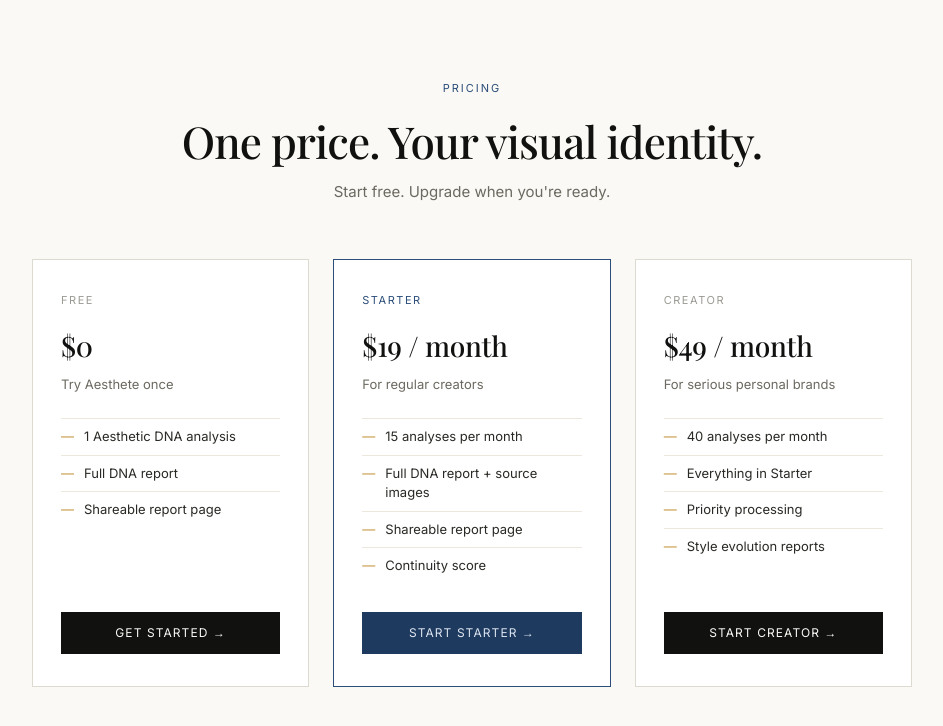
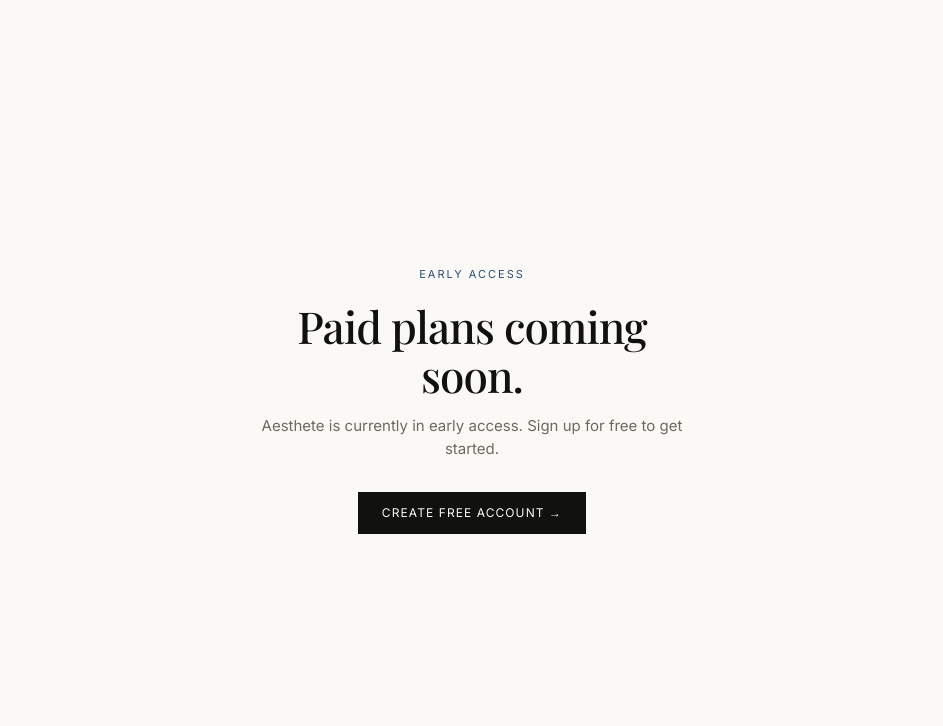
Before and after one commit to oscarwaring-lab/aesthete, a Next.js app: page /pricing in a window 1280 px wide. Shown: the top 726 px of the page, without its empty margins (168-1111 px from the left). Built offline with nearby package versions, Linux system fonts and the light colour scheme; no server answers.

Commit message:
feat: disable Stripe UI, remove pricing nav link for early access
Co-Authored-By: Claude Opus 4.8 <noreply@anthropic.com>

```diff
--- a/src/app/dashboard/page.tsx
+++ b/src/app/dashboard/page.tsx
@@ -73,9 +73,12 @@ export default async function DashboardPage({
       analyses_limit: 1,
     }
 
-  const showUpgradePrompt =
-    subscription.tier === 'free' &&
-    subscription.analyses_used >= 1
+  // Stripe payments temporarily disabled (UI only) — the upgrade prompt is
+  // suppressed while in early access. Restore the condition below to re-enable.
+  // const showUpgradePrompt =
+  //   subscription.tier === 'free' &&
+  //   subscription.analyses_used >= 1
+  const showUpgradePrompt = false
 
   const { upgraded } = await searchParams
   const available = Math.max(
--- a/src/app/pricing/page.tsx
+++ b/src/app/pricing/page.tsx
@@ -1,3 +1,83 @@
+import Link from 'next/link'
+
+/* ─── Stripe payments temporarily disabled — UI only ─────────────────────────
+   Early-access holding state. The full pricing + Stripe checkout UI is preserved
+   verbatim at the bottom of this file (commented out). To re-enable when Stripe
+   goes live: delete the holding-state PricingPage below and uncomment the
+   original implementation. Backend Stripe routes/webhooks are untouched. */
+
+const serif = 'var(--font-playfair), Georgia, serif'
+
+export default function PricingPage() {
+  return (
+    <div
+      style={{
+        background: '#faf9f5',
+        minHeight: '100vh',
+        color: '#111110',
+        fontFamily: 'var(--font-inter), -apple-system, sans-serif',
+        display: 'flex',
+        alignItems: 'center',
+        justifyContent: 'center',
+      }}
+    >
+      <div style={{ maxWidth: 540, padding: '80px 40px', textAlign: 'center' }}>
+        <p
+          style={{
+            fontSize: 11,
+            textTransform: 'uppercase',
+            letterSpacing: '0.18em',
+            color: '#2C4E7A',
+            marginBottom: 20,
+          }}
+        >
+          Early access
+        </p>
+        <h1
+          style={{
+            fontFamily: serif,
+            fontSize: 44,
+            fontWeight: 500,
+            letterSpacing: '-0.02em',
+            lineHeight: 1.1,
+            margin: 0,
+          }}
+        >
+          Paid plans coming soon.
+        </h1>
+        <p
+          style={{
+            fontSize: 15,
+            color: '#6b6960',
+            marginTop: 16,
+            lineHeight: 1.5,
+          }}
+        >
+          Aesthete is currently in early access. Sign up for free to get started.
+        </p>
+        <Link
+          href="/signup"
+          style={{
+            display: 'inline-block',
+            marginTop: 32,
+            background: '#111110',
+            color: '#faf9f5',
+            padding: '12px 24px',
+            fontSize: 12,
+            textTransform: 'uppercase',
+            letterSpacing: '0.09em',
+            textDecoration: 'none',
+            fontFamily: 'inherit',
+          }}
+        >
+          Create free account →
+        </Link>
+      </div>
+    </div>
+  )
+}
+
+/* ─── ORIGINAL PRICING IMPLEMENTATION (re-enable when Stripe goes live) ───────
 'use client'
 
 import { useState } from 'react'
@@ -56,7 +136,7 @@ export default function PricingPage() {
       }}
     >
       <div style={{ maxWidth: 960, margin: '0 auto', padding: '80px 40px' }}>
-        {/* ─── Header ───────────────────────────────────────────── */}
+        // ─── Header ─────────────────────────────────────────────
         <header style={{ textAlign: 'center', marginBottom: 56 }}>
           <p
             style={{
@@ -105,7 +185,7 @@ export default function PricingPage() {
           </p>
         )}
 
-        {/* ─── Tier cards ───────────────────────────────────────── */}
+        // ─── Tier cards ─────────────────────────────────────────
         <div
           style={{
             display: 'grid',
@@ -114,7 +194,7 @@ export default function PricingPage() {
             alignItems: 'stretch',
           }}
         >
-          {/* FREE */}
+          // FREE
           <TierCard
             label="Free"
             price="$0"
@@ -137,7 +217,7 @@ export default function PricingPage() {
             </Link>
           </TierCard>
 
-          {/* STARTER — highlighted */}
+          // STARTER — highlighted
           <TierCard
             label="Starter"
             price="$19 / month"
@@ -166,7 +246,7 @@ export default function PricingPage() {
             </button>
           </TierCard>
 
-          {/* CREATOR */}
+          // CREATOR
           <TierCard
             label="Creator"
             price="$49 / month"
@@ -286,3 +366,4 @@ function TierCard({
     </div>
   )
 }
+─────────────────────────────────────────────────────────────────────────── */
--- a/src/components/UpgradeSuccessBanner.tsx
+++ b/src/components/UpgradeSuccessBanner.tsx
@@ -19,6 +19,10 @@ export function UpgradeSuccessBanner({
     const timer = setTimeout(() => setVisible(false), 5000)
     return () => clearTimeout(timer)
   }, [])
+
+  // Stripe payments temporarily disabled (UI only) — never surface the upgrade
+  // confirmation while in early access. Remove this line to re-enable.
+  return null
 
   if (!visible) return null
 
--- a/src/components/editorial/EditorialNav.tsx
+++ b/src/components/editorial/EditorialNav.tsx
@@ -16,7 +16,6 @@ export function EditorialNav({ showLinks = true }: { showLinks?: boolean }) {
           <div className="nav-center">
             <a href="/#work">Work</a>
             <a href="/#process">Process</a>
-            <a href="/#pricing">Pricing</a>
           </div>
         )}
         <Link className="nav-cta" href="/signup">
```
